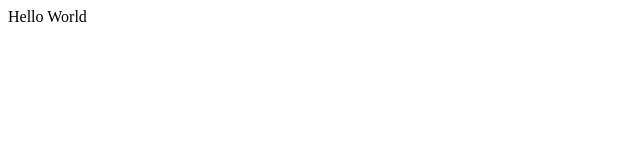
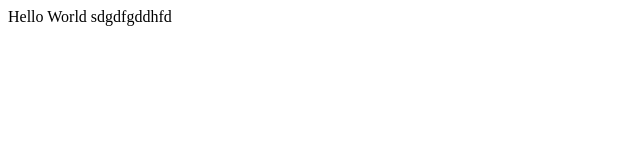
Before and after one commit to Juna777/WD83P, a plain HTML site: page index.html in a window 1280 px wide. Shown: the whole page, without its empty margins (0-640 px from the left). Drawn offline with Linux system fonts and the light colour scheme.

Commit message:
first commit

```diff
--- a/index.html
+++ b/index.html
@@ -6,6 +6,6 @@
     <title>Document</title>
 </head>
 <body>
-    Hello World
+    Hello World  sdgdfgddhfd
 </body>
 </html>
```
